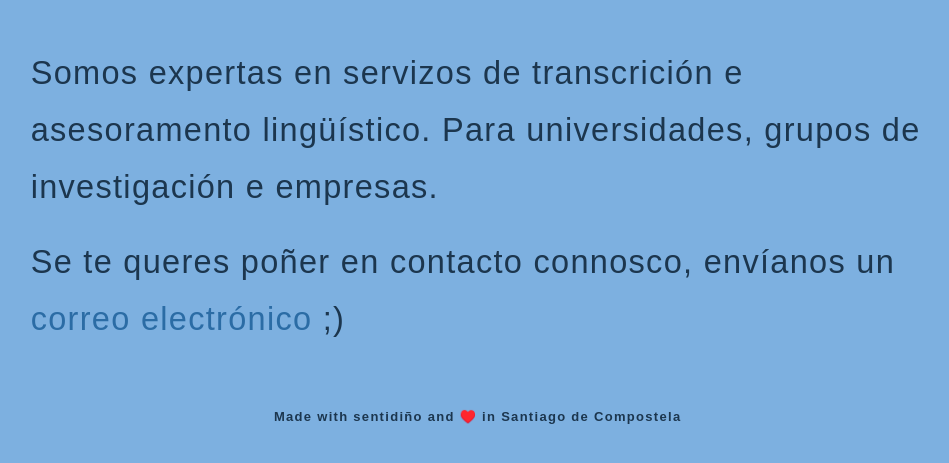
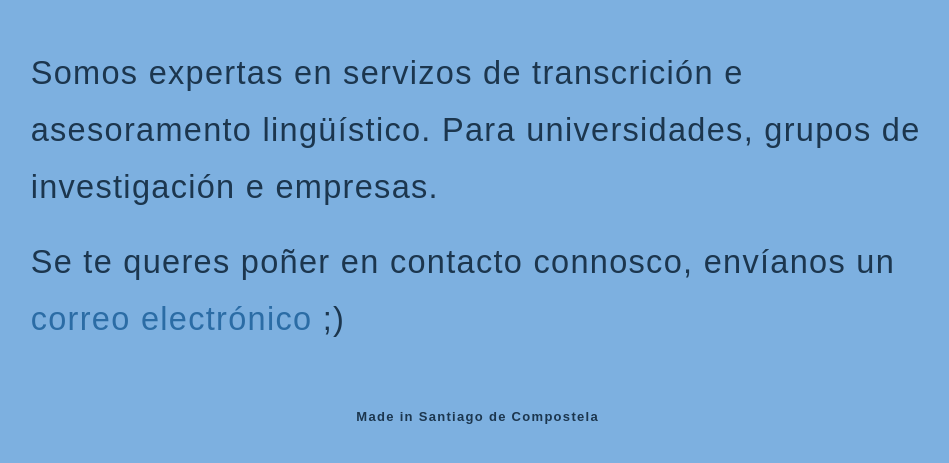
Before and after one commit to NoLegalTech/manuscripta.gal, a plain HTML site: page index.html in a window 1280 px wide. Shown: the part 173-636 px from the top of the page, without its empty margins (163-1112 px from the left). Drawn offline with Linux system fonts and the light colour scheme; a web font is replaced by a local one.

Commit message:
Simplify footer

```diff
--- a/index.html
+++ b/index.html
@@ -39,7 +39,7 @@
                             </h1>
                         </div>
                     </div>
-                    <p id="madeby-note">Made with sentidiño and ♥️ in Santiago de Compostela</p>
+                    <p id="madeby-note">Made in Santiago de Compostela</p>
                 </div>
             </div>
         </div>
```
